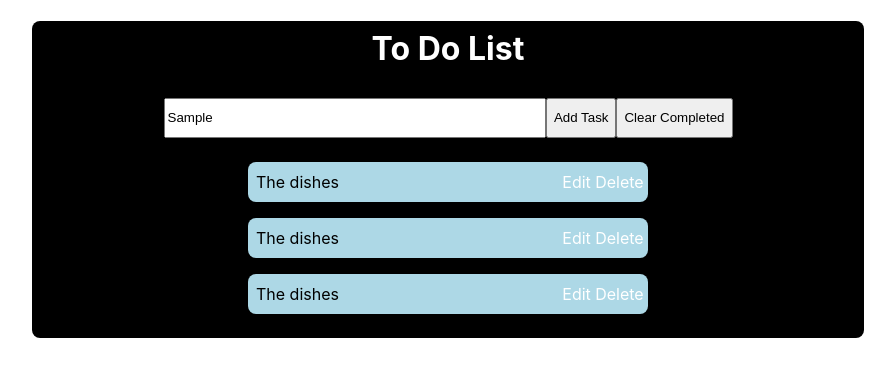
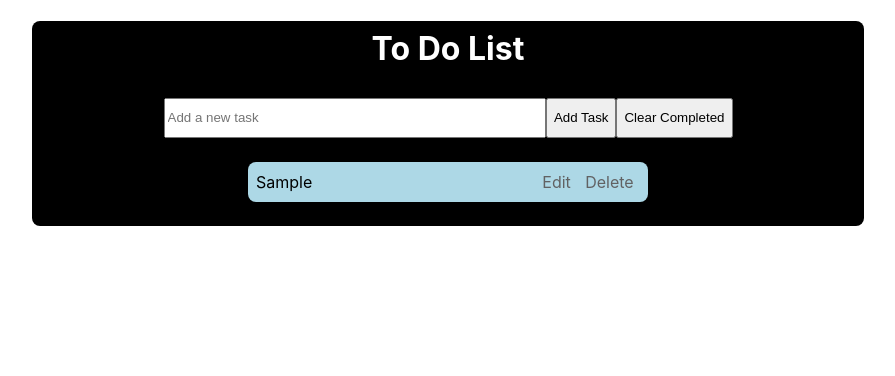
Before and after one commit to James-WR/todo_list, a React (Create React App) app: page / in a window 1280 px wide. Both pictures are taken after typing "Sample" into the empty fields and a click on the button "Add Task". Shown: the top 376 px of the page, without its empty margins (192-1087 px from the left). Built offline with nearby package versions, Linux system fonts and the light colour scheme.

Commit message:
add task functionality and task complete toggling

```diff
--- a/package.json
+++ b/package.json
@@ -3,9 +3,14 @@
   "version": "0.1.0",
   "private": true,
   "dependencies": {
+    "@fortawesome/fontawesome-svg-core": "^6.1.2",
+    "@fortawesome/free-regular-svg-icons": "^6.1.2",
+    "@fortawesome/free-solid-svg-icons": "^6.1.2",
+    "@fortawesome/react-fontawesome": "^0.2.0",
     "@testing-library/jest-dom": "^5.16.4",
     "@testing-library/react": "^13.3.0",
     "@testing-library/user-event": "^13.5.0",
+    "nanoid": "^4.0.0",
     "react": "^18.2.0",
     "react-dom": "^18.2.0",
     "react-scripts": "5.0.1",
--- a/src/App.css
+++ b/src/App.css
@@ -32,6 +32,12 @@ main {
   align-items: center;
 }
 
+.todo:hover {
+  cursor: pointer;
+  transform: scale(1.03);
+  border: 2px solid rgb(99, 196, 86);
+}
+
 .todo-text {
   color: black;
   padding: 8px
@@ -43,6 +49,16 @@ main {
 
 .todo-customise {
   display: flex;
-  width: 90px;
+  width: 120px;
   justify-content: space-evenly;
+  align-items: center;
 }
+
+.todo-customise p {
+  color: rgba(87, 82, 82, 0.884)
+}
+
+.tick-icon {
+  font-size: 24px;
+  color: rgb(57, 129, 48);
+}
--- a/src/App.js
+++ b/src/App.js
@@ -1,13 +1,38 @@
+import React, { useState, useRef } from 'react';
+import { nanoid } from 'nanoid'
 import './App.css';
-import TodoForm from './components/TodoForm.js';
 import TodoList from './components/TodoList.js';
 
 function App() {
+  const [tasks, setTasks] = useState([])
+  const taskRef = useRef()
+
+  function addTask() {
+    const name = taskRef.current.value
+    if (name === "") return
+    setTasks(prev => {
+      return [...prev, { id: nanoid(), name: name, completed: false, toggleCompleted: toggleCompleted}]
+    })
+    taskRef.current.value = null
+  }
+
+  function toggleCompleted(id) {
+    setTasks(prev => prev.map(task => {
+      return task.id === id ?
+        { ...task, completed: !task.completed } :
+        task
+    }))
+  }
+
   return (
     <main>
       <h1 className="main-title">To Do List</h1>
-      <TodoForm/>
-      <TodoList/>
+      <div className="todo-form">
+        <input placeholder='Add a new task' ref={taskRef}></input>
+        <button onClick={addTask}>Add Task</button>
+        <button> Clear Completed</button>
+      </div>
+      <TodoList tasks={tasks}/>
     </main>
   );
 }
--- a/src/components/Todo.js
+++ b/src/components/Todo.js
@@ -1,10 +1,16 @@
 import React from 'react'
+import { FontAwesomeIcon } from '@fortawesome/react-fontawesome'
+import { faCheck } from '@fortawesome/free-solid-svg-icons'
 
-export default function Todo() {
+export default function Todo(props) {
+  const styles = {
+    backgroundColor: props.completed ? "#8fff86" : "lightblue",
+  }
   return (
-    <div className="todo">
-      <p className="todo-text">The dishes</p>
+    <div className="todo" onClick={() => props.toggleCompleted(props.id)} style={styles}>
+      <p className="todo-text">{props.name}</p>
       <div className="todo-customise">
+        {props.completed && <FontAwesomeIcon icon={faCheck} className="tick-icon"/>}
         <p>Edit</p>
         <p>Delete</p>
       </div>
--- a/src/components/TodoForm.js
+++ /dev/null
@@ -1,11 +0,0 @@
-import React from 'react'
-
-export default function TodoForm() {
-  return (
-    <div className="todo-form">
-      <input placeholder='Add a new task'></input>
-      <button>Add Task</button>
-      <button>Clear Completed</button>
-    </div>
-  )
-}
--- a/src/components/TodoList.js
+++ b/src/components/TodoList.js
@@ -1,12 +1,14 @@
 import React from 'react';
 import Todo from './Todo'
 
-export default function TodoList() {
+export default function TodoList(props) {
+  const todoElements = props.tasks.map(task => {
+    return <Todo key={task.id} id={task.id} name={task.name} completed={task.completed}
+    toggleCompleted={task.toggleCompleted}/>
+  })
   return (
     <div className="todo-container">
-      <Todo/>
-      <Todo/>
-      <Todo/>
+      {todoElements}
     </div>
   )
 }
```
Also changed, not shown: 1 other file (tests, documents, lock files or other folders).
